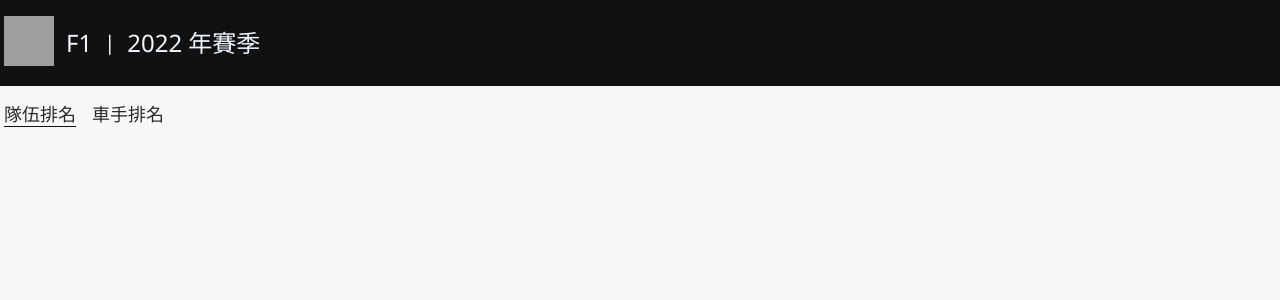
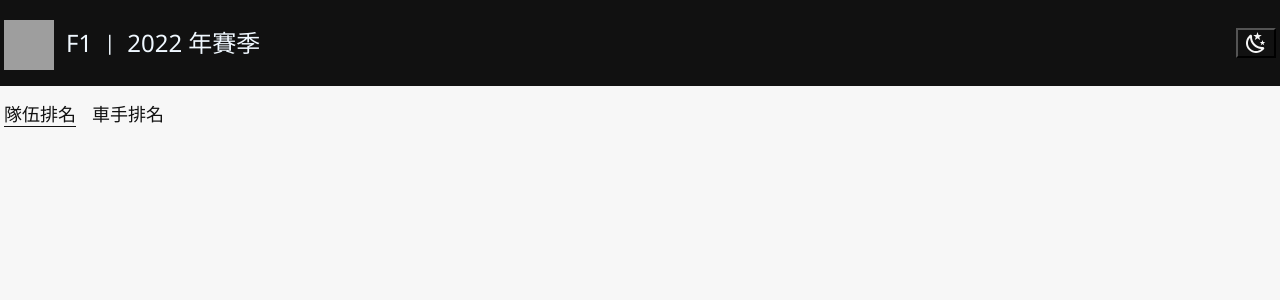
Before and after one commit to WuYen/f1FansClub, a Django app: template app/templates/base.html in a window 1280 px wide. Shown: the top 300 px of the page. Run offline with Django 4.2, Linux system fonts and the light colour scheme; the template is opened without the code that fills it, so the values that code supplies are empty; grey boxes are pictures that could not be loaded.

Commit message:
Add toggle light and dark mode

```diff
--- /dev/null
+++ b/app/static/base.css
@@ -0,0 +1,38 @@
+body {
+  --color-bg: #f7f7f7;
+  --color-fg: #111111;
+  --accent-color: #f7f7f7;
+  --button-text-color: #f7f7f7;
+}
+body.dark-theme {
+  --color-bg: #111111;
+  --color-fg: #f7f7f7;
+}
+@media (prefers-color-scheme: dark) {
+  body {
+    --color-bg: #111111;
+    --color-fg: #f7f7f7;
+  }
+  /* Override dark mode with light mode styles if the user decides to swap */
+  body.light-theme {
+    --color-bg: #f7f7f7;
+    --color-fg: #111111;
+  }
+}
+
+html {
+  height: 100%;
+}
+
+body {
+  margin: 0px;
+  font-size: 1.4rem;
+  line-height: 1.357;
+  font-family: 'segoe ui', 'microsoft jhenghei', 'microsoft mhei', stheititc, sans-serif;
+  color: var(--color-fg);
+  background-color: var(--color-bg);
+}
+
+.flex {
+  display: flex;
+}
--- a/app/templates/base.html
+++ b/app/templates/base.html
@@ -4,14 +4,8 @@
 <html style="font-size: 62.5%">
   <head>
     <title>F1 fans club</title>
+    <link rel="stylesheet" type="text/css" href="{% static 'base.css' %}" />
     <style type="text/css">
-      html {
-        height: 100%;
-      }
-      body {
-        margin: 0px;
-        background-color: #f7f7f7;
-      }
       .container {
         padding-left: calc(50% - 63.6rem);
         padding-right: calc(50% - 63.6rem);
@@ -29,22 +23,10 @@
         position: relative;
       }
 
-      .flex {
-        display: flex;
-      }
       .header-text {
         font-size: 2.4rem;
         line-height: 2.8rem;
         color: aliceblue;
-      }
-      body,
-      button,
-      input,
-      select,
-      textarea {
-        font-size: 1.4rem;
-        line-height: 1.357;
-        font-family: 'segoe ui', 'microsoft jhenghei', 'microsoft mhei', stheititc, sans-serif;
       }
 
       .header-text .season::before {
@@ -59,25 +41,45 @@
       .leagueLogo {
         margin-right: 1.2rem;
       }
-
+      .leagueLogo img {
+        position: relative;
+        top: 4px;
+      }
       .menu {
         padding: 16px 0px;
       }
       .menu .item {
-        color: rgb(43, 43, 43);
         font-size: 1.8rem;
         margin: 0px 8px;
         cursor: pointer;
       }
+
       .menu .item:first-child {
         margin: 0px 8px 0px 0px;
       }
+
       .menu .item.active {
-        border-bottom: #111111 1px solid;
+        border-bottom: var(--color-fg) 1px solid;
       }
-      /* .sub-item:hover {
-        border-bottom: red 1px solid;
-      } */
+
+      #theme-switch {
+        background-color: transparent;
+        color: var(--button-text-color);
+      }
+      .moon {
+        display: block;
+        fill: var(--accent-color);
+      }
+      .sun {
+        display: none;
+        fill: var(--accent-color);
+      }
+      .dark-theme .moon {
+        display: none;
+      }
+      .dark-theme .sun {
+        display: block;
+      }
     </style>
     {% block style %} {% endblock %}
   </head>
@@ -101,6 +103,18 @@
           <div>F1</div>
           <div class="season">2022 年賽季</div>
         </div>
+        <button id="theme-switch" style="margin-left: auto">
+          <svg class="sun" style="width: 24px; height: 24px" viewBox="0 0 24 24">
+            <path
+              d="M3.55,18.54L4.96,19.95L6.76,18.16L5.34,16.74M11,22.45C11.32,22.45 13,22.45 13,22.45V19.5H11M12,5.5A6,6 0 0,0 6,11.5A6,6 0 0,0 12,17.5A6,6 0 0,0 18,11.5C18,8.18 15.31,5.5 12,5.5M20,12.5H23V10.5H20M17.24,18.16L19.04,19.95L20.45,18.54L18.66,16.74M20.45,4.46L19.04,3.05L17.24,4.84L18.66,6.26M13,0.55H11V3.5H13M4,10.5H1V12.5H4M6.76,4.84L4.96,3.05L3.55,4.46L5.34,6.26L6.76,4.84Z"
+            />
+          </svg>
+          <svg class="moon" style="width: 24px; height: 24px" viewBox="0 0 24 24">
+            <path
+              d="M17.75,4.09L15.22,6.03L16.13,9.09L13.5,7.28L10.87,9.09L11.78,6.03L9.25,4.09L12.44,4L13.5,1L14.56,4L17.75,4.09M21.25,11L19.61,12.25L20.2,14.23L18.5,13.06L16.8,14.23L17.39,12.25L15.75,11L17.81,10.95L18.5,9L19.19,10.95L21.25,11M18.97,15.95C19.8,15.87 20.69,17.05 20.16,17.8C19.84,18.25 19.5,18.67 19.08,19.07C15.17,23 8.84,23 4.94,19.07C1.03,15.17 1.03,8.83 4.94,4.93C5.34,4.53 5.76,4.17 6.21,3.85C6.96,3.32 8.14,4.21 8.06,5.04C7.79,7.9 8.75,10.87 10.95,13.06C13.14,15.26 16.1,16.22 18.97,15.95M17.33,17.97C14.5,17.81 11.7,16.64 9.53,14.5C7.36,12.31 6.2,9.5 6.04,6.68C3.23,9.82 3.34,14.64 6.35,17.66C9.37,20.67 14.19,20.78 17.33,17.97Z"
+            />
+          </svg>
+        </button>
       </div>
     </nav>
     <div class="container">
@@ -110,5 +124,40 @@
       </div>
     </div>
     <div class="container">{% block content %} {% endblock %}</div>
+    <script>
+      // Select the button
+      const btn = document.querySelector('#theme-switch');
+      // Check for dark mode preference at the OS level
+      const prefersDarkScheme = window.matchMedia('(prefers-color-scheme: dark)');
+
+      // Get the user's theme preference from local storage, if it's available
+      const currentTheme = localStorage.getItem('theme');
+      // If the user's preference in localStorage is dark...
+      if (currentTheme == 'dark') {
+        // ...let's toggle the .dark-theme class on the body
+        document.body.classList.toggle('dark-theme');
+        // Otherwise, if the user's preference in localStorage is light...
+      } else if (currentTheme == 'light') {
+        // ...let's toggle the .light-theme class on the body
+        document.body.classList.toggle('light-theme');
+      }
+
+      // Listen for a click on the button
+      btn.addEventListener('click', function () {
+        // If the user's OS setting is dark and matches our .dark-mode class...
+        if (prefersDarkScheme.matches) {
+          // ...then toggle the light mode class
+          document.body.classList.toggle('light-theme');
+          // ...but use .dark-mode if the .light-mode class is already on the body,
+          var theme = document.body.classList.contains('light-theme') ? 'light' : 'dark';
+        } else {
+          // Otherwise, let's do the same thing, but for .dark-mode
+          document.body.classList.toggle('dark-theme');
+          var theme = document.body.classList.contains('dark-theme') ? 'dark' : 'light';
+        }
+        // Finally, let's save the current preference to localStorage to keep using it
+        localStorage.setItem('theme', theme);
+      });
+    </script>
   </body>
 </html>
```
